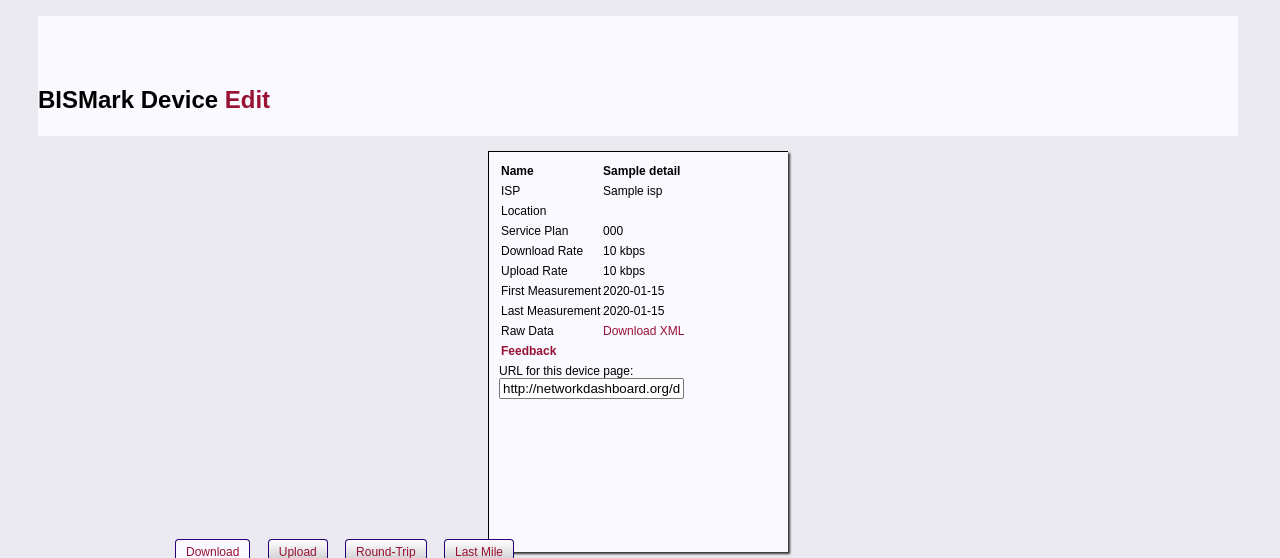
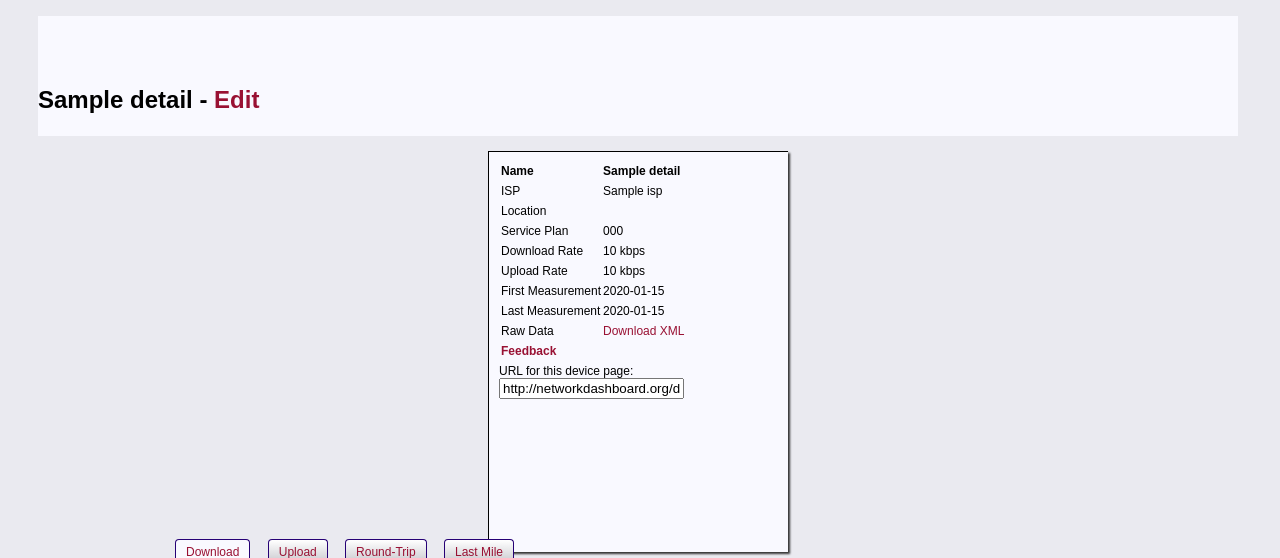
Before and after one commit to projectbismark/networkdashboard, a Django app: template templates/device.html in a window 1280 px wide. Shown: the part 76-634 px from the top of the page. Run offline with Django 3.2, Linux system fonts and the light colour scheme; the template is opened without the code that fills it: most values are stand-ins (such as "Sample title", 1, 10 or a date in 2020); some libraries are stand-ins or nearby versions.

```diff
--- a/templates/device.html
+++ b/templates/device.html
@@ -5,7 +5,7 @@
 
     <div class="page-header">
         <div class="header-text">
-          <h1>BISMark Device <a href ="/editDevicePage/{{detail.hashkey}}"> Edit </a></h1>
+          <h1> {{detail.name}} - <a href ="/editDevicePage/{{detail.hashkey}}"> Edit </a></h1>
         </div>
     </div>
     <div class="content">
```
